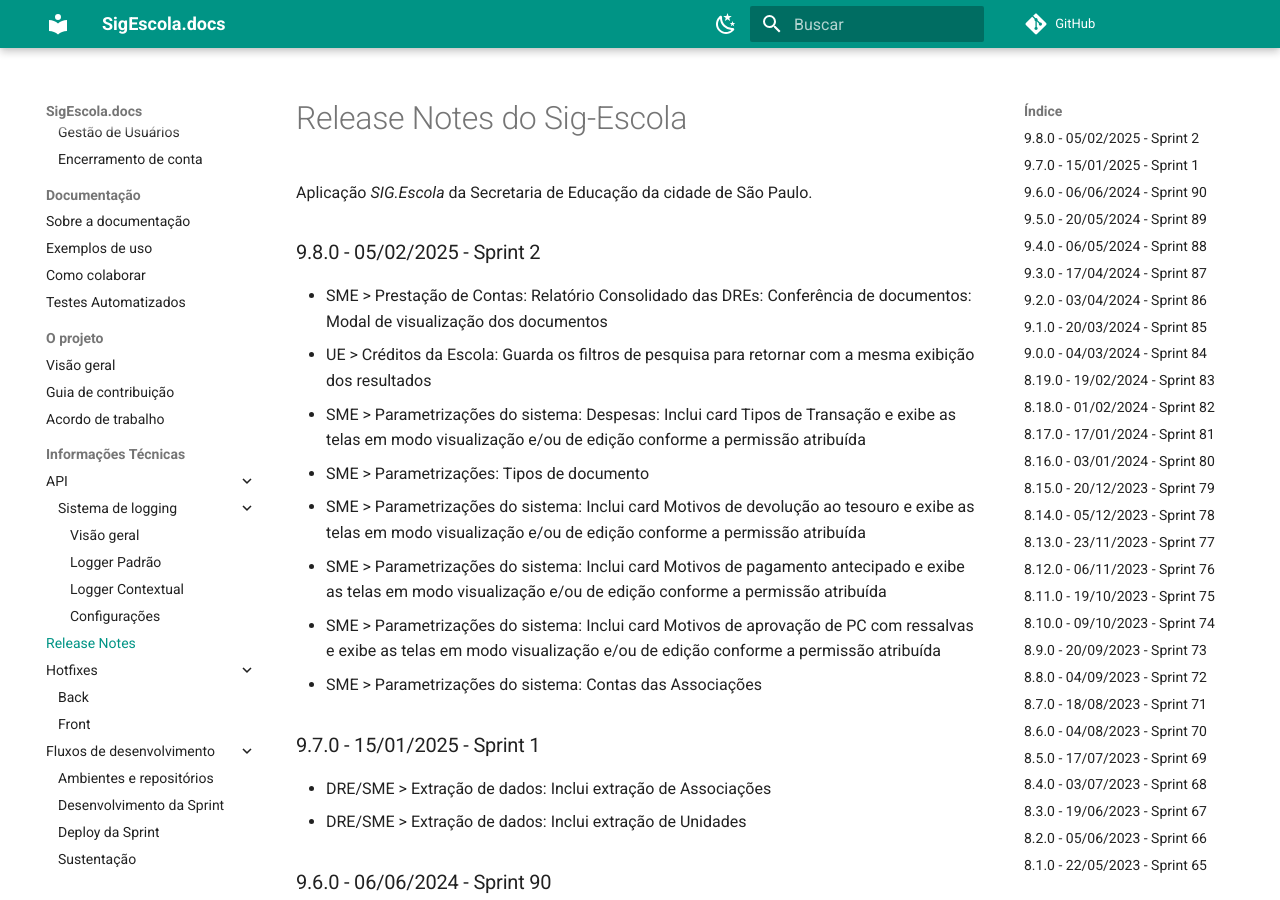
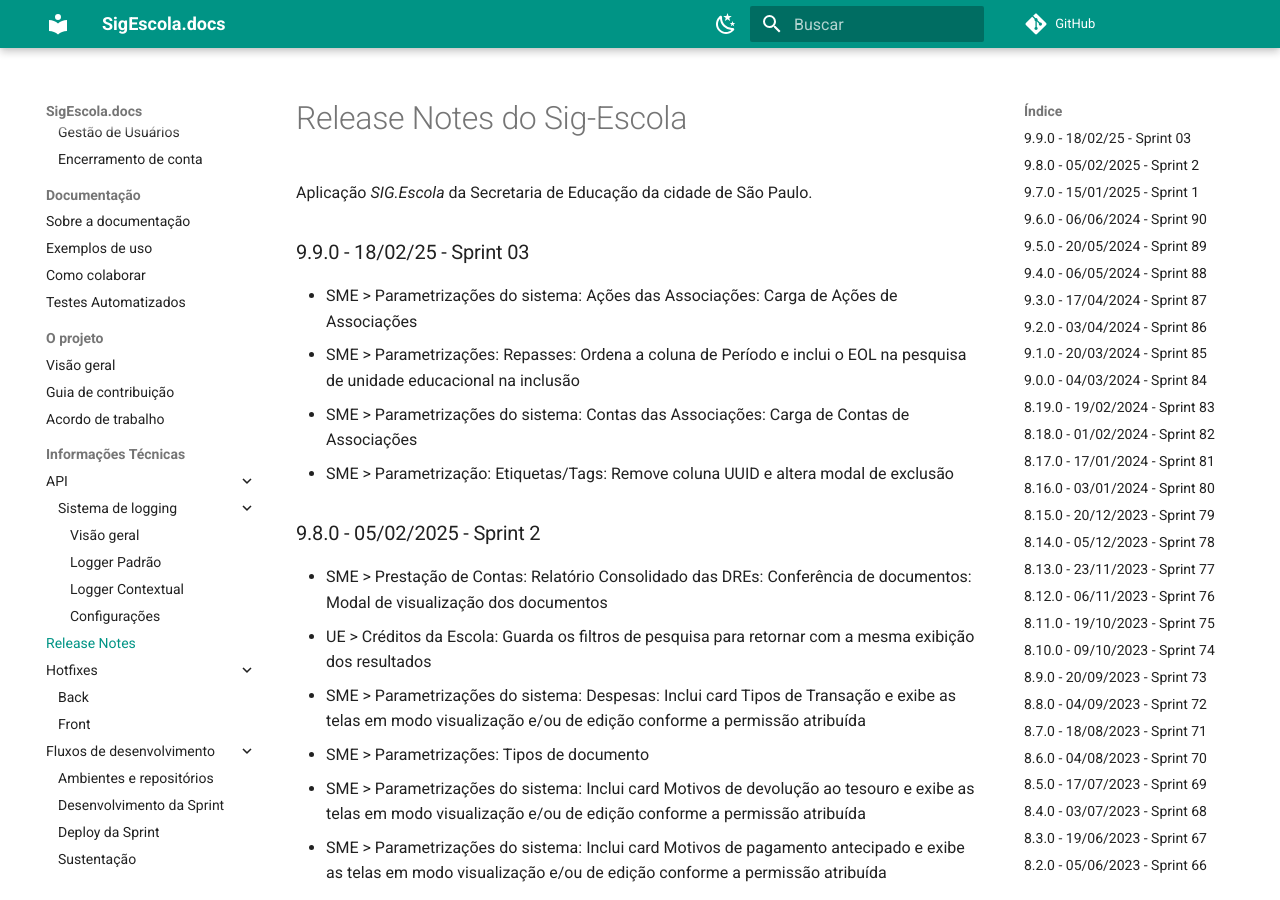
Before and after one commit to prefeiturasp/SME-PTRF-Docs, an MkDocs documentation site: the page built from docs/projeto/release_notes.md, in a window 1280 px wide and 900 px high. Built offline with MkDocs 1.6.1 and Material for MkDocs 9.7.7, drawn with Linux system fonts in a browser that asks for light colours; comment, search, counter and statistics services are not loaded.

Commit message:
Update release_notes.md

```diff
--- a/docs/projeto/release_notes.md
+++ b/docs/projeto/release_notes.md
@@ -1,6 +1,13 @@
 # Release Notes do Sig-Escola
 
 Aplicação *SIG.Escola* da Secretaria de Educação da cidade de São Paulo.
+
+### 9.9.0 - 18/02/25 -  Sprint 03
+
+* SME > Parametrizações do sistema: Ações das Associações: Carga de Ações de Associações
+* SME > Parametrizações: Repasses: Ordena a coluna de Período e inclui o EOL na pesquisa de unidade educacional na inclusão
+* SME > Parametrizações do sistema: Contas das Associações: Carga de Contas de Associações
+* SME > Parametrização: Etiquetas/Tags: Remove coluna UUID e altera modal de exclusão
 
 ### 9.8.0 - 05/02/2025 - Sprint 2
 
```
